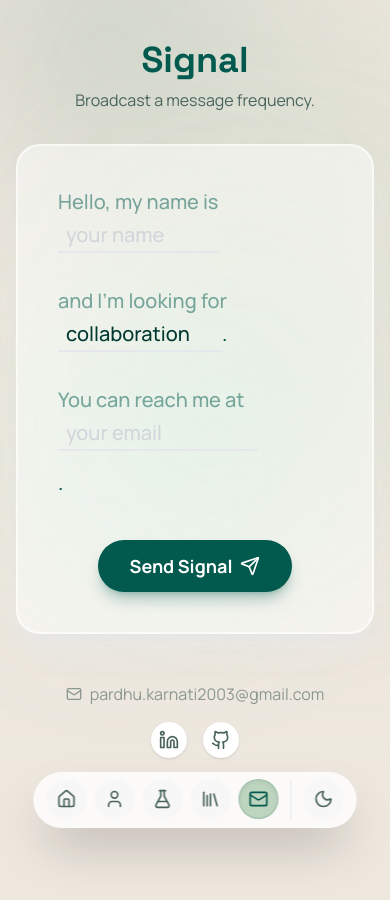
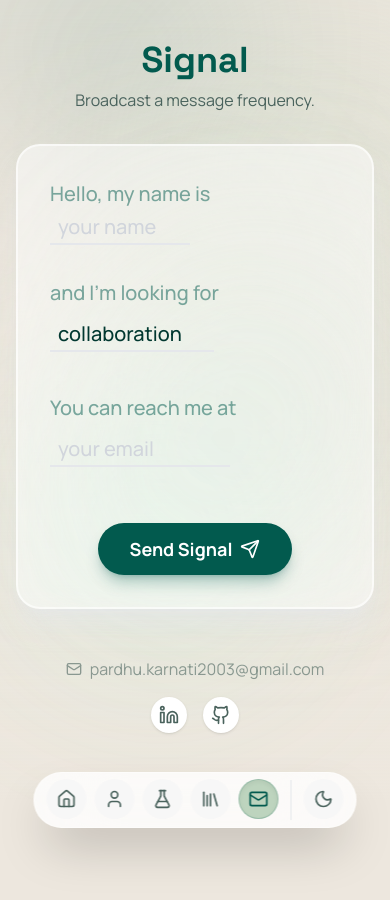
Before and after one commit to PardhaSarathy/newportfolio, a Next.js app: page /contact in a window 390 px wide. Shown: the top 900 px of the page. Built offline with nearby package versions, Linux system fonts and the light colour scheme.

Commit message:
fix(mobile): add scroll clearance padding for floating dock and prevent contact form overflow

```diff
--- a/app/contact/page.tsx
+++ b/app/contact/page.tsx
@@ -45,7 +45,7 @@ export default function ContactPage() {
     };
 
     return (
-        <div className="relative min-h-[60vh] flex flex-col items-center justify-center animate-in fade-in zoom-in-95 duration-700">
+        <div className="relative min-h-[60vh] flex flex-col items-center justify-center animate-in fade-in zoom-in-95 duration-700 pb-32 md:pb-40">
 
             {/* Ambient Background Glow */}
             <div className="absolute top-1/4 left-1/4 w-[300px] md:w-[500px] h-[300px] md:h-[500px] bg-brand-light/40 rounded-full blur-[100px] -z-10 animate-pulse pointer-events-none" />
@@ -56,7 +56,7 @@ export default function ContactPage() {
                 <p className="text-text-secondary mt-2">Broadcast a message frequency.</p>
             </div>
 
-            <Card className="max-w-2xl w-full !p-10 md:p-14 border-2 border-brand-light dark:border-white/10 shadow-xl bg-white/50 dark:bg-[#0F261E]/80 backdrop-blur-md relative overflow-hidden">
+            <Card className="max-w-2xl w-full !p-8 md:p-14 border-2 border-brand-light dark:border-white/10 shadow-xl bg-white/50 dark:bg-[#0F261E]/80 backdrop-blur-md relative overflow-hidden">
                 <form onSubmit={handleSubmit(onSubmit)} className="text-xl md:text-2xl leading-relaxed text-text-primary font-medium space-y-4">
 
                     {/* Name Field */}
@@ -69,7 +69,7 @@ export default function ContactPage() {
                             aria-label="Your Name"
                             disabled={isSubmitting}
                             className={clsx(
-                                "bg-transparent border-b-2 outline-none px-2 w-[160px] md:w-[200px] transition-colors placeholder:text-gray-300 dark:placeholder:text-[#8EBAAA]/50",
+                                "bg-transparent border-b-2 outline-none px-2 w-[140px] md:w-[200px] transition-colors placeholder:text-gray-300 dark:placeholder:text-[#8EBAAA]/50",
                                 errors.name ? "border-red-400" : "border-gray-200 dark:border-white/20 focus:border-brand-main dark:focus:border-[#2CC082] hover:border-gray-300 dark:hover:border-white/40"
                             )}
                         />
@@ -79,12 +79,12 @@ export default function ContactPage() {
                     {/* Interest Dropdown */}
                     <div className="inline-block relative mr-2 mt-4 md:mt-0">
                         <span className="opacity-50">and I'm looking for </span>
-                        <div className="inline-block relative">
+                        <div className="inline-block relative w-full md:w-auto mt-2 md:mt-0 max-w-full">
                             <select
                                 {...register("interest")}
                                 disabled={isSubmitting}
                                 aria-label="Your Interest"
-                                className="appearance-none bg-transparent border-b-2 border-gray-200 dark:border-white/20 focus:border-brand-main dark:focus:border-[#2CC082] outline-none px-2 pr-8 cursor-pointer hover:border-gray-300 dark:hover:border-white/40 transition-colors text-brand-dark dark:text-[#D1EBE1]"
+                                className="appearance-none bg-transparent border-b-2 border-gray-200 dark:border-white/20 focus:border-brand-main dark:focus:border-[#2CC082] outline-none px-2 pr-8 cursor-pointer hover:border-gray-300 dark:hover:border-white/40 transition-colors text-brand-dark dark:text-[#D1EBE1] max-w-full truncate"
                             >
                                 <option value="collaboration" className="bg-white dark:bg-[#0A1C16]">collaboration</option>
                                 <option value="engineering" className="bg-white dark:bg-[#0A1C16]">engineering</option>
@@ -92,14 +92,14 @@ export default function ContactPage() {
                                 <option value="just to say hi" className="bg-white dark:bg-[#0A1C16]">just to say hi</option>
                             </select>
                         </div>
-                        <span>. </span>
+                        <span className="hidden md:inline">. </span>
                     </div>
 
                     <br className="hidden lg:block" />
 
                     {/* Email Field */}
-                    <div className="inline-block relative mt-4 lg:mt-0">
-                        <span className="opacity-50">You can reach me at </span>
+                    <div className="inline-block relative mt-6 lg:mt-0">
+                        <span className="opacity-50 block md:inline">You can reach me at </span>
                         <input
                             {...register("email")}
                             type="text"
@@ -107,13 +107,13 @@ export default function ContactPage() {
                             aria-label="Your Email"
                             disabled={isSubmitting}
                             className={clsx(
-                                "bg-transparent border-b-2 outline-none px-2 w-[200px] md:w-[250px] transition-colors placeholder:text-gray-300 dark:placeholder:text-[#8EBAAA]/50",
+                                "bg-transparent border-b-2 outline-none px-2 w-[180px] md:w-[250px] transition-colors placeholder:text-gray-300 dark:placeholder:text-[#8EBAAA]/50 mt-2 md:mt-0",
                                 errors.email ? "border-red-400" : "border-gray-200 dark:border-white/20 focus:border-brand-main dark:focus:border-[#2CC082] hover:border-gray-300 dark:hover:border-white/40"
                             )}
                         />
                         {errors.email && <p className="absolute -bottom-6 left-0 text-xs text-red-500 font-mono">{errors.email.message}</p>}
                     </div>
-                    <span>.</span>
+                    <span className="hidden md:inline">.</span>
 
                     {/* Submit Button */}
                     <div className="pt-10 flex justify-center md:justify-end">
--- a/app/page.tsx
+++ b/app/page.tsx
@@ -7,7 +7,7 @@ import { Card } from "@/components/ui/Card";
 
 export default function Home() {
   return (
-    <div className="relative space-y-32 py-20">
+    <div className="relative space-y-32 pt-20 pb-32 md:pb-40">
       {/* Background Orbs */}
       <div className="absolute top-[-10%] left-[-10%] w-[500px] h-[500px] rounded-full bg-brand-light/40 blur-[120px] pointer-events-none -z-10" />
       <div className="absolute bottom-[20%] right-[-10%] w-[600px] h-[600px] rounded-full bg-emerald-200/20 blur-[120px] pointer-events-none -z-10" />
```
